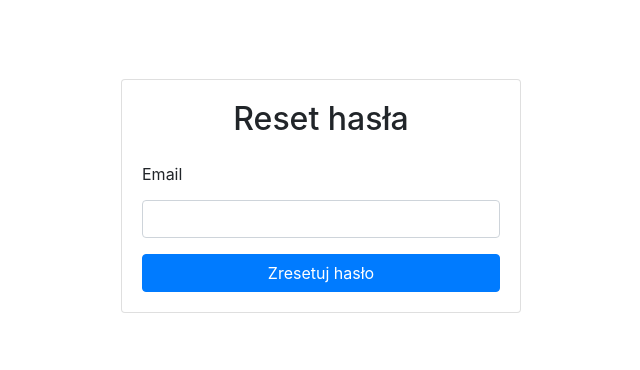
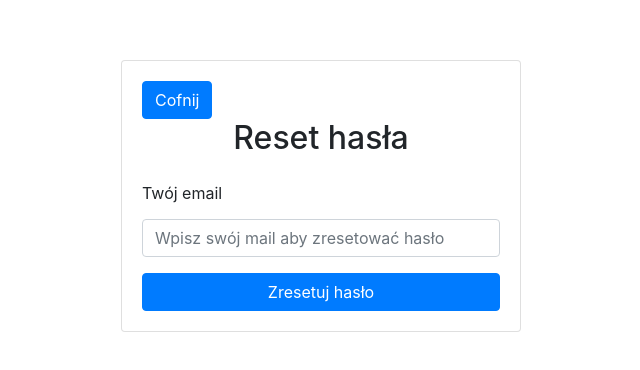
Before and after one commit to Faunbox/Firebase-Todo-App, a React (Create React App) app: page /reset-hasla in a window 1280 px wide. Shown: the part 204-574 px from the top of the page, without its empty margins (319-959 px from the left). Built offline with nearby package versions, Linux system fonts and the light colour scheme; no server answers.

Commit message:
fix register bug + back button on reset pw

```diff
--- a/src/Components/ForgotPassword.js
+++ b/src/Components/ForgotPassword.js
@@ -1,6 +1,7 @@
 import React, { useRef, useState } from "react";
 import { Form, Button, Card, Container, Alert } from "react-bootstrap";
 import { useAuth } from "../context/AuthContex";
+import { useHistory } from "react-router-dom";
 
 const ForgotPassword = () => {
   const emailRef = useRef(null);
@@ -8,6 +9,7 @@ const ForgotPassword = () => {
   const [error, setError] = useState("");
   const [loading, setLoading] = useState(false);
   const [message, setMessage] = useState("");
+  let history = useHistory();
 
   async function handleSubmit(e) {
     e.preventDefault();
@@ -33,13 +35,19 @@ const ForgotPassword = () => {
         <div className={"w-100"} style={{ maxWidth: "400px" }}>
           <Card>
             <Card.Body>
-              <h2 className="text-center mb-4">Reset hasła</h2>
+              <Button onClick={history.goBack}>Cofnij</Button>
+              <h2 className="text-center mb-4 overflow-hidden">Reset hasła</h2>
               {error && <Alert variant="danger">{error}</Alert>}
               {message && <Alert variant="success">{message}</Alert>}
               <Form onSubmit={handleSubmit}>
                 <Form.Group id="email">
-                  <Form.Label>Email</Form.Label>
-                  <Form.Control type="email" required ref={emailRef} />
+                  <Form.Label>Twój email</Form.Label>
+                  <Form.Control
+                    placeholder="Wpisz swój mail aby zresetować hasło"
+                    type="email"
+                    required
+                    ref={emailRef}
+                  />
                 </Form.Group>
                 <Button disabled={loading} className="w-100" type="submit">
                   Zresetuj hasło
--- a/src/Components/LogIn.js
+++ b/src/Components/LogIn.js
@@ -34,7 +34,7 @@ const LogIn = () => {
         <div className={"w-100"} style={{ maxWidth: "400px" }}>
           <Card>
             <Card.Body>
-              <h2 className="text-center mb-4">Zaloguj się</h2>
+              <h2 className="text-center mb-4 overflow-hidden">Zaloguj się</h2>
               {error && <Alert variant="danger">{error}</Alert>}
               <Form onSubmit={handleSubmit}>
                 <Form.Group id="email">
--- a/src/Components/Signup.js
+++ b/src/Components/Signup.js
@@ -39,7 +39,9 @@ const SignUp = () => {
         <div className={"w-100"} style={{ maxWidth: "400px" }}>
           <Card>
             <Card.Body>
-              <h2 className="text-center mb-4">Zarejestruj się</h2>
+              <h2 className="text-center mb-4 overflow-hidden">
+                Zarejestruj się
+              </h2>
               {error && <Alert variant="danger">{error}</Alert>}
               <Form onSubmit={handleSubmit}>
                 <Form.Group id="email">
--- a/src/context/AuthContex.js
+++ b/src/context/AuthContex.js
@@ -1,5 +1,5 @@
 import React, { createContext, useContext, useState, useEffect } from "react";
-import { auth, db } from "../Components/firebase";
+import { auth } from "../Components/firebase";
 
 const AuthContext = createContext();
 
@@ -12,10 +12,7 @@ export function AuthProvider({ children }) {
   const [loading, setLoading] = useState(true);
 
   function signUp(email, password) {
-    return (
-      auth.createUserWithEmailAndPassword(email, password),
-      db.collection(`${currentUser.uid}`)
-    );
+    return auth.createUserWithEmailAndPassword(email, password);
   }
   function login(email, password) {
     return auth.signInWithEmailAndPassword(email, password);
--- a/src/context/DataContext.js
+++ b/src/context/DataContext.js
@@ -33,7 +33,7 @@ export function DataProvider({ children }) {
                 id: doc.id,
                 name: doc.data().name,
                 time: doc.data().time,
-                complete: doc.data().complete,
+                // complete: doc.data().complete,
               };
             })
           );
@@ -73,7 +73,6 @@ export function DataProvider({ children }) {
 
   useEffect(() => {
     currentUser !== null && getTodoList(currentUser.uid);
-    console.log("uruchomienie useEffect w DataContext");
     // eslint-disable-next-line
   }, [currentUser]);
 
```
